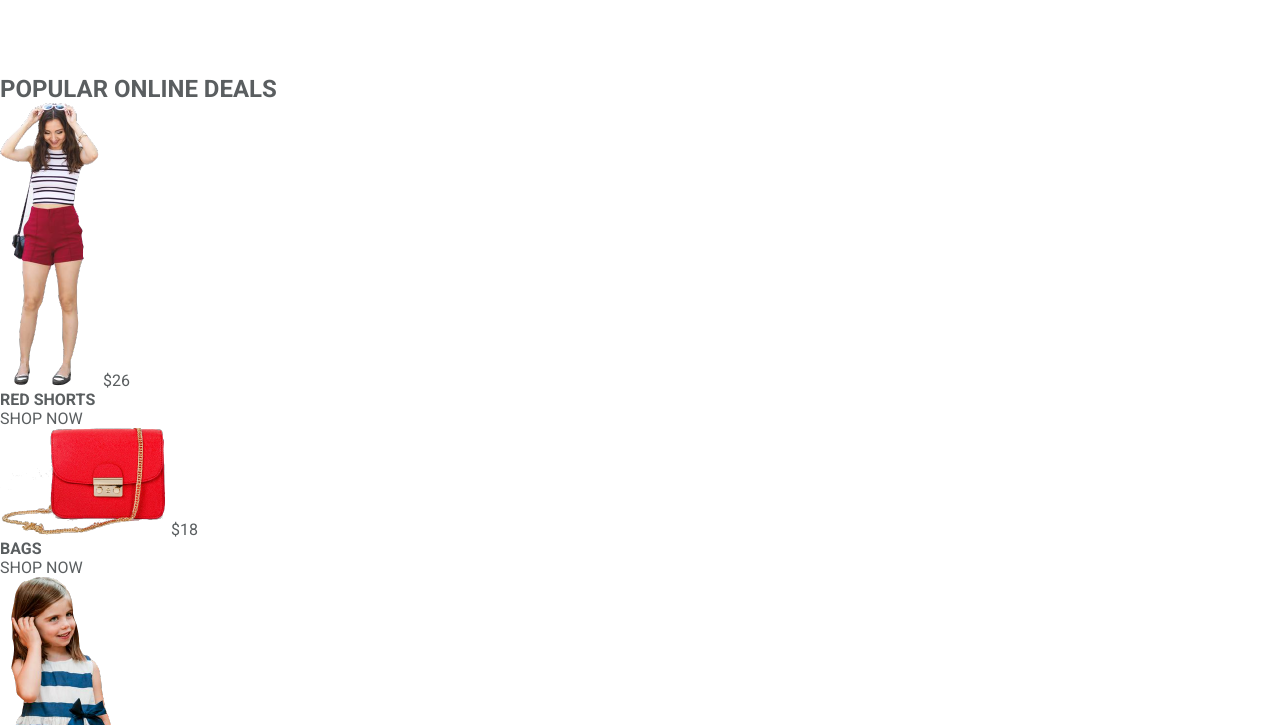
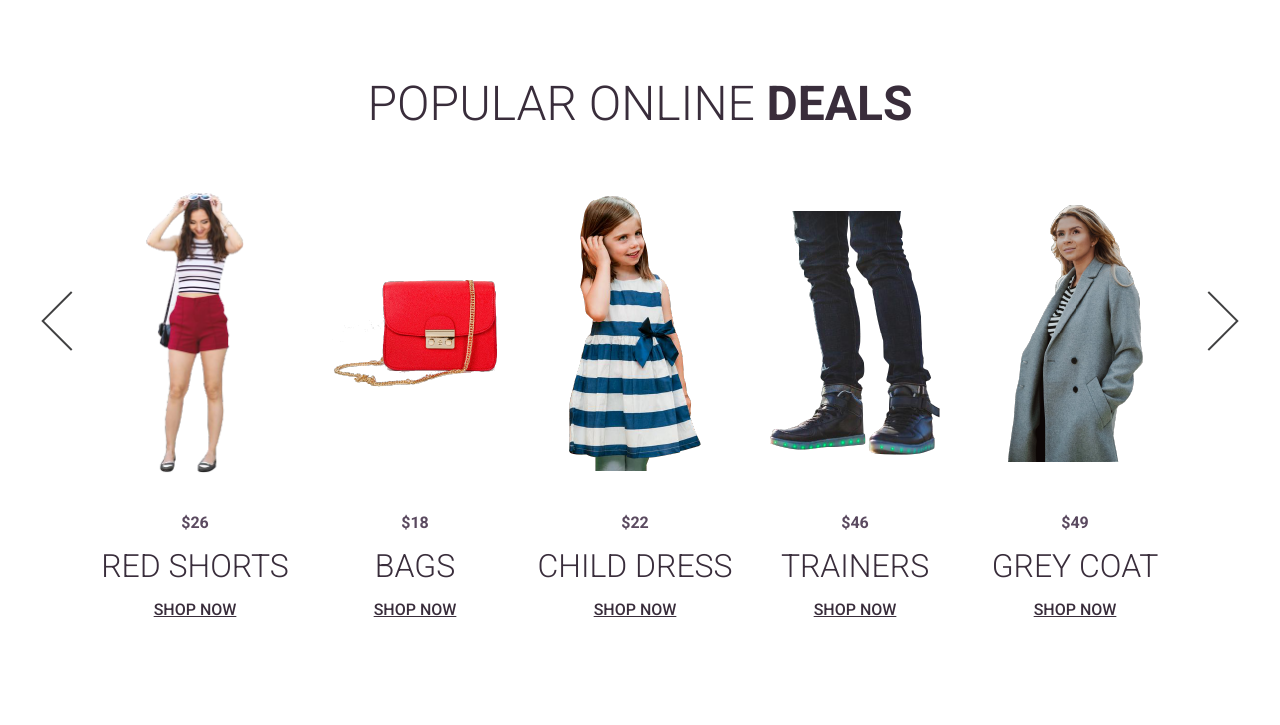
Before and after one commit to kozakvasyl/Magento_frontEnd_task_B, a website: page app/index.html in a window 1280 px wide. Shown: the part 2251-2976 px from the top of the page. Drawn offline with nearby package versions, Linux system fonts and the light colour scheme.

Commit message:
styled deals section with slider

```diff
--- a/app/index.html
+++ b/app/index.html
@@ -6,6 +6,7 @@
     <meta http-equiv="X-UA-Compatible" content="ie=edge">
     <title>Test_4</title>
     <link href="https://fonts.googleapis.com/css?family=Roboto:300,400,500,700&display=swap" rel="stylesheet">
+    <link rel="stylesheet" href="css/slick.css">
     <link rel="stylesheet" href="css/style.css">
 </head>
 <body>
@@ -107,37 +108,46 @@
         <h2>popular online <span>deals</span></h2>
         <div class="slider">
             <div class="item">
-                <img src="img/slider_items/item1.png" alt="">
+                <div class="img-container">
+                    <img src="img/slider_items/item1.png" alt="">
+                </div>
                 <span class="price">$26</span>
                 <h4 class="item-title">Red Shorts</h4>
                 <a href="">shop now</a>
             </div>
             <div class="item">
-                <img src="img/slider_items/item2.png" alt="">
+                <div class="img-container">
+                    <img src="img/slider_items/item2.png" alt="">
+                </div>
                 <span class="price">$18</span>
                 <h4 class="item-title">Bags</h4>
                 <a href="">shop now</a>
             </div>
             <div class="item">
-                <img src="img/slider_items/item3.png" alt="">
+                <div class="img-container">
+                    <img src="img/slider_items/item3.png" alt="">
+                </div>
                 <span class="price">$22</span>
                 <h4 class="item-title">Child Dress</h4>
                 <a href="">shop now</a>
             </div>
             <div class="item">
-                <img src="img/slider_items/item4.png" alt="">
+                <div class="img-container">
+                    <img src="img/slider_items/item4.png" alt="">
+                </div>
                 <span class="price">$46</span>
                 <h4 class="item-title">Trainers</h4>
                 <a href="">shop now</a>
             </div>
             <div class="item">
-                <img src="img/slider_items/item5.png" alt="">
+                <div class="img-container">
+                    <img src="img/slider_items/item5.png" alt="">
+                </div>
                 <span class="price">$49</span>
                 <h4 class="item-title">Grey Coat</h4>
                 <a href="">shop now</a>
             </div>
         </div>
-
     </section>
     <section class="block-products">
         <div class="block-item">
@@ -203,6 +213,7 @@
     </footer>
     <!--  ------------scripts------------- -->
     <script type="text/javascript" src="https://code.jquery.com/jquery-3.4.1.min.js"></script>
+    <script type="text/javascript" src="js/slick.min.js"></script>
     <script type="text/javascript" src="js/main.js"></script>
 </body>
 </html>
--- a/app/js/main.js
+++ b/app/js/main.js
@@ -24,13 +24,23 @@ $('#searsh').on('keyup', function() {
 //slick--------------------------------
 $(document).ready(function(){
   $('.slider').slick({
-    dots: true,
-    arrows: false,
+    dots: false,
+    arrows: true,
     infinite: true,
     speed: 300,
-    slidesToShow: 3,
+    slidesToShow: 1,
     slidesToScroll: 1,
+    variableWidth: true,
+    mobileFirst: true,
+    prevArrow: '<div class="prev"></div>',
+    nextArrow: '<div class="next"></div>',
     responsive: [
+      {
+        breakpoint: 530,
+        settings: {
+          slidesToShow: 2
+        }
+      },
       {
         breakpoint: 768,
         settings: {
@@ -38,9 +48,9 @@ $(document).ready(function(){
         }
       },
       {
-        breakpoint: 520,
+        breakpoint: 1120,
         settings: {
-          slidesToShow: 1
+          slidesToShow: 4
         }
       }
     ]
--- /dev/null
+++ b/app/sass/_deals.scss
@@ -0,0 +1,120 @@
+.deals {
+    overflow: visible;
+    h2, h2 span {
+        color: $darkpurple;
+    }
+    h2 {
+        font-size: 35px;
+        text-align: center;
+        font-weight: 100;
+        margin-bottom: 61px;
+        span {
+            font-weight: 900;
+        }
+    }
+    .slider {
+        //SLICK styles----------------------
+        .slick-arrow {
+            border: solid #404041;
+            border-width: 0 2px 2px 0;
+            display: inline-block;
+            padding: 20px;
+            position: absolute;
+            cursor: pointer;
+            z-index: 1;
+            top: 25%;
+        }
+        .prev {
+            transform: rotate(135deg);
+            left: 25px;
+        }
+        .next {
+            transform: rotate(-45deg);
+            right: 25px;
+        }
+        .slick-list.draggable {
+            width: 60%;
+            overflow: hidden;
+            margin: 0 auto;
+        }
+        //SLICK styles----------------------
+
+        .item {
+            max-width: 220px;
+            text-align: center;
+            margin: 0 10px;
+            > * {
+                display: block;
+            }
+            .img-container {
+                width: 220px;
+                height: 280px;
+                margin-bottom: 40px;
+                display: table-cell;
+                vertical-align: middle;
+                img {
+                    max-width: 100%;
+                    max-height: 100%;
+                    margin: 0 auto;
+                }
+            }
+            .price, .item-title {
+                margin-bottom: 15px;
+            }
+            .item-title, a {
+                color: $darkpurple;
+            }
+            .price, a {
+                font-size: 16px;
+            }
+            .price {
+                padding-top: 40px;
+                font-weight: 900;
+                color: $darkpurple2;
+            }
+            .item-title {
+                font-size: 32px;
+                font-weight: 100;
+            }
+            a {
+                text-decoration: underline;
+                font-weight: 500;
+                transition: all 1s ease-out;
+                &:hover {
+                    color: $darkred;
+                }
+            }
+        }
+    }
+}
+
+@media screen and (min-width: 768px){
+    .deals {
+        h2 {
+            font-size: 48px;
+        }
+        .slider {
+            .slick-list.draggable {
+                width: 90%;
+            }
+        }
+    }
+}
+@media screen and (min-width: 1240px){
+    .deals {
+        .slider {
+            .slick-list.draggable {
+                width: 100%;
+            }
+            .prev {
+                left: -35px;
+            }
+            .next {
+                right: -35px;
+            }
+            .item {
+                margin: 0;
+            }
+        }
+    }
+}
--- a/app/sass/_galery-third.scss
+++ b/app/sass/_galery-third.scss
@@ -65,7 +65,6 @@
                         transform: rotate(-45deg);
                     }
                 }
-
             }
         }
     }
--- a/app/sass/style.scss
+++ b/app/sass/style.scss
@@ -5,6 +5,7 @@
 @import 'galery-first';
 @import 'galery-second';
 @import 'galery-third';
+@import 'deals';
 
 // RESET browser styles--------------
 *,
@@ -34,7 +35,13 @@ body {
         text-decoration: none;
     }
 }
-//from all the same elements-------------------
+
+.deals, .block-products, .delivery-payment {
+    max-width: 1110px;
+    margin: 0 auto;
+    margin-bottom: 109px;
+}
+//galery block-content styles-------------------
 .block-content {
     position: absolute;
     top: 40px;
```
Also changed, not shown: app/css/style.css, 1 other file.
